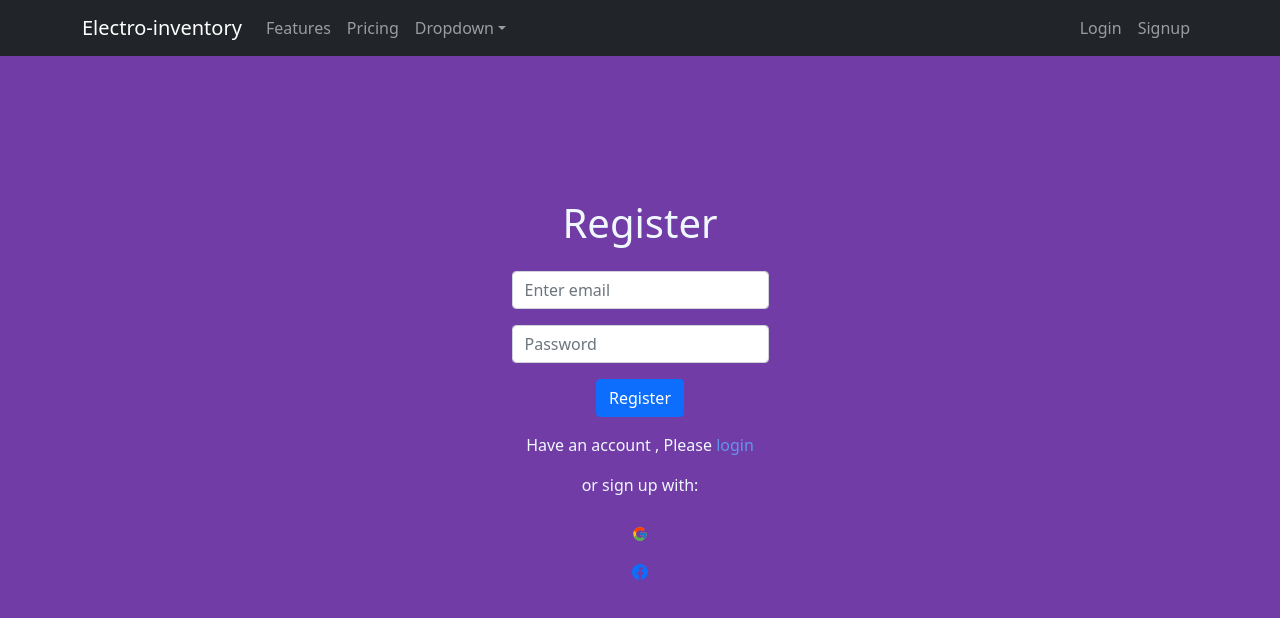
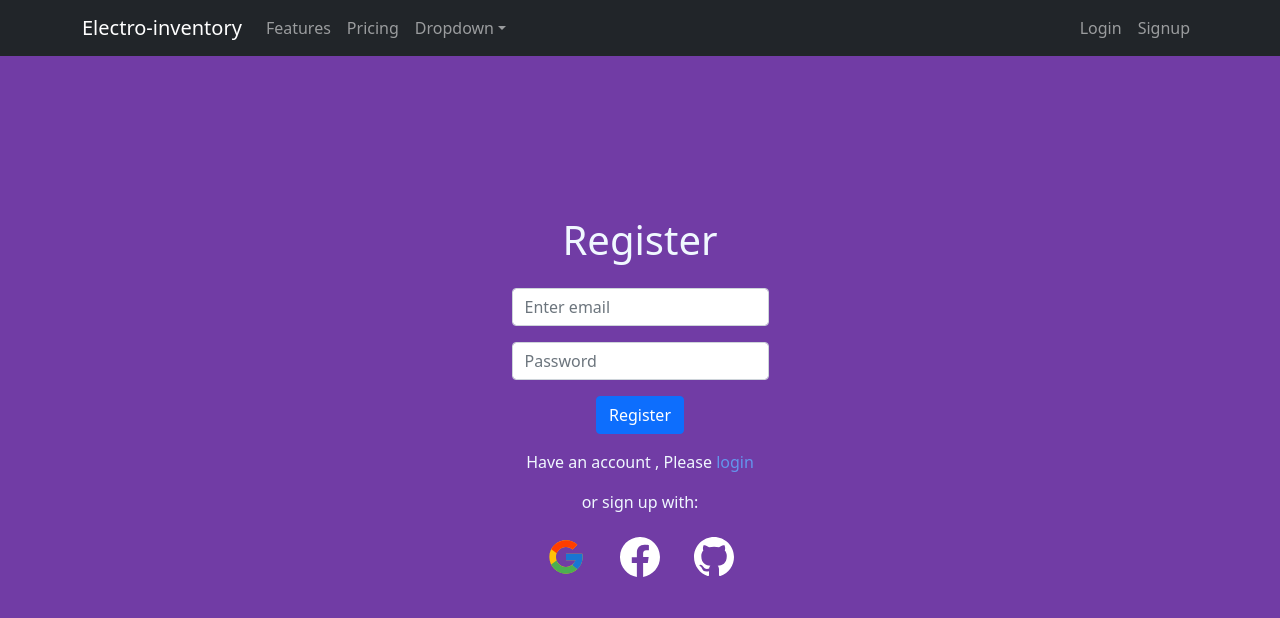
Before and after one commit to farhad2030/electro-inventory, a React (Create React App) app: page /authentication/login in a window 1280 px wide. Shown: the top 618 px of the page. Built offline with nearby package versions, Linux system fonts and the light colour scheme.

Commit message:
add social icon

```diff
--- a/src/Pages/Authentication/Register/Register.js
+++ b/src/Pages/Authentication/Register/Register.js
@@ -1,10 +1,11 @@
 import React from "react";
 import { Button, Form } from "react-bootstrap";
 import { FcGoogle } from "react-icons/fc";
-import { BsFacebook } from "react-icons/bs";
+import { BsFacebook, BsGithub } from "react-icons/bs";
 import "./Register.css";
 
 const Register = ({ changeAuthUi }) => {
+  const fontStyles = { color: "white", fontSize: "40px" };
   const handelLogin = (event) => {
     event.preventDefault();
 
@@ -47,21 +48,19 @@ const Register = ({ changeAuthUi }) => {
           </p>
           {/* social login */}
           <p>or sign up with:</p>
+          <p className="">
             <button type="button" class="btn btn-link btn-floating mx-1">
-            <FcGoogle />
+              <FcGoogle style={fontStyles} />
             </button>
 
             <button type="button" class="btn btn-link btn-floating mx-1">
-            <BsFacebook />
+              <BsFacebook style={fontStyles} />
             </button>
 
             <button type="button" class="btn btn-link btn-floating mx-1">
-            <i class="fab fa-twitter"></i>
+              <BsGithub style={fontStyles} />
             </button>
-
-          <button type="button" class="btn btn-link btn-floating mx-1">
-            <i class="fab fa-github"></i>
-          </button>
+          </p>
         </Form>
       </div>
     </div>
```
Lines whose indentation alone changed are shown as unchanged.
